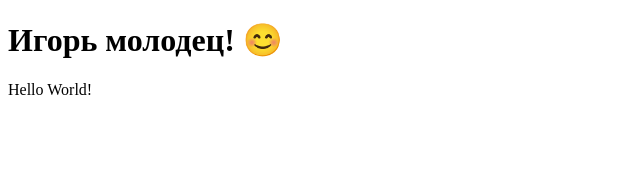
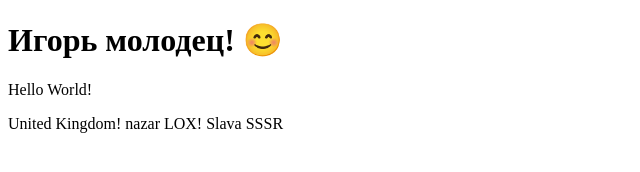
Before and after one commit to PIRAT006/probka_2, a plain HTML site: page index.html in a window 1280 px wide. Shown: the whole page, without its empty margins (0-640 px from the left). Drawn offline with Linux system fonts and the light colour scheme.

Commit message:
Добавил новые данные

```diff
--- a/index.html
+++ b/index.html
@@ -8,5 +8,6 @@
 <body>
     <h1>Игорь молодец! 😊</h1>
     <p> Hello World!</p>
+    United Kingdom! nazar LOX! Slava SSSR
 </body>
 </html>
```
